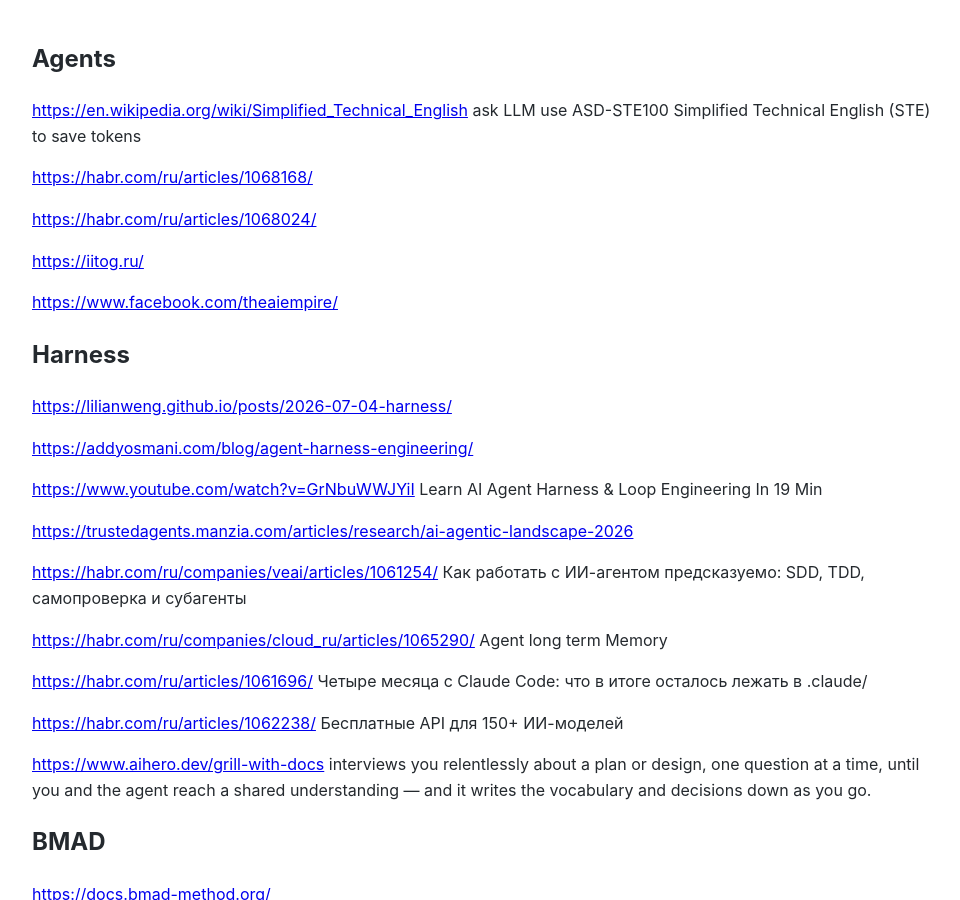
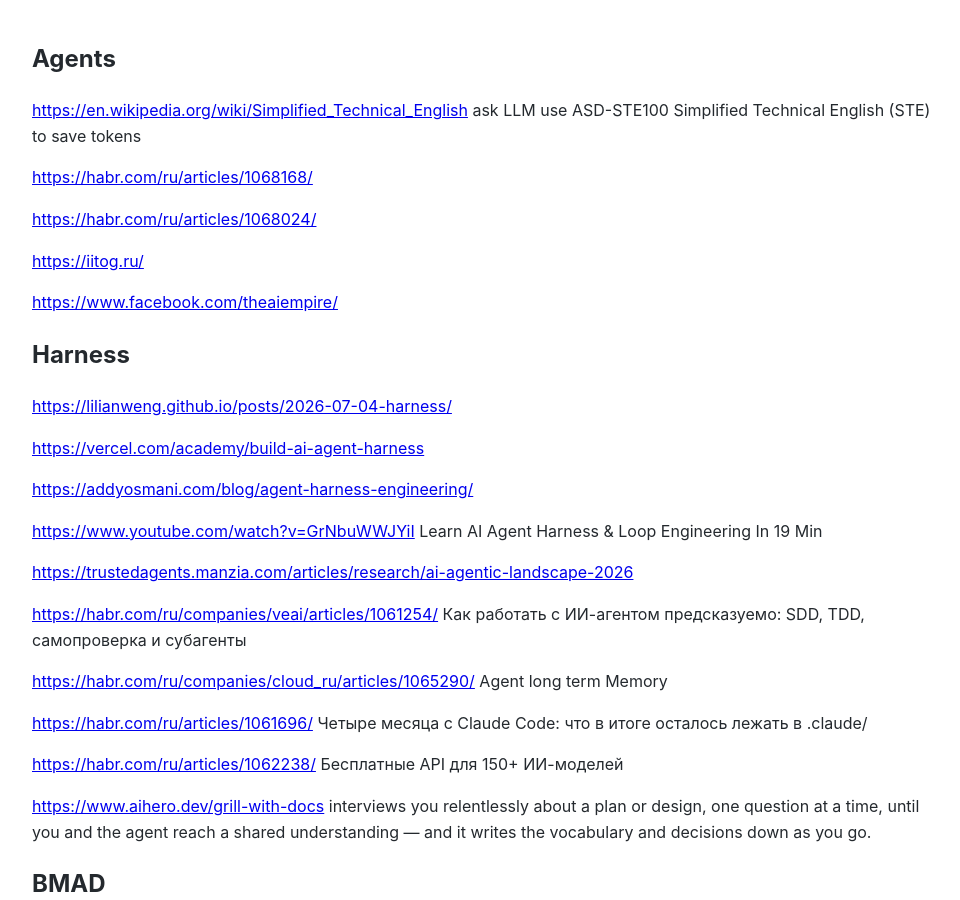
Before and after one commit to Michael-Lubinsky/michael-lubinsky.github.com, a Jekyll site: the page built from ml/agent.md, in a window 1280 px wide and 900 px high. Shown: the whole window, without its empty margins (158-1118 px from the left). Built offline with Jekyll 4.4.1, drawn with Linux system fonts in a browser that asks for light colours; our own code applies the rules of GitHub Pages for plain Markdown files.

Commit message:
Update agent.md

```diff
--- a/ml/agent.md
+++ b/ml/agent.md
@@ -12,6 +12,8 @@
 
 ## Harness
 <https://lilianweng.github.io/posts/2026-07-04-harness/>
+
+<https://vercel.com/academy/build-ai-agent-harness>
 
 <https://addyosmani.com/blog/agent-harness-engineering/>
 
```
